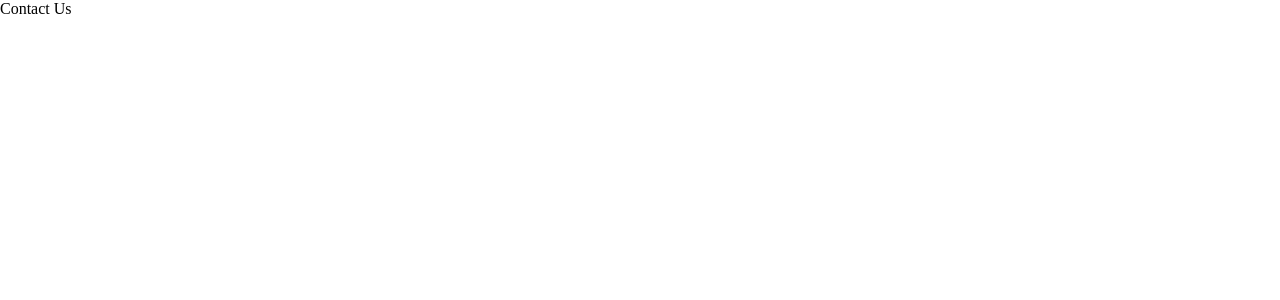
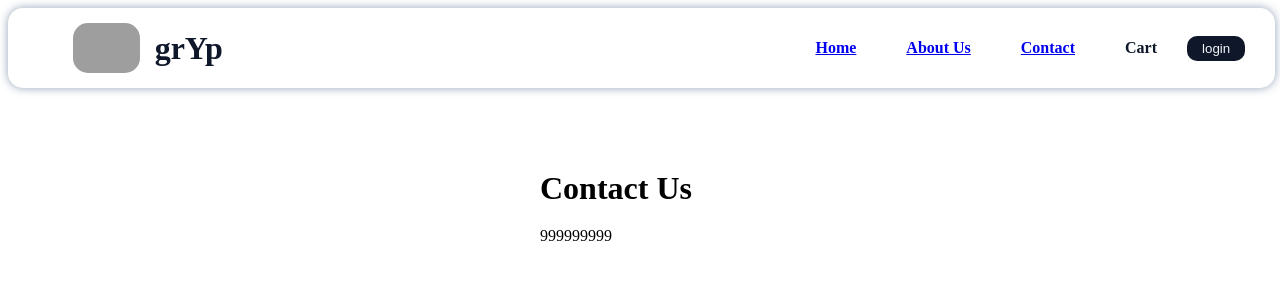
Before and after one commit to Anuj27aKamboj/grYp, a React (Vite) app: page /contact in a window 1280 px wide. Shown: the top 300 px of the page. Built offline with nearby package versions, Linux system fonts and the light colour scheme; grey boxes are pictures that could not be loaded.

Commit message:
Added Routing

```diff
--- a/index.css
+++ b/index.css
@@ -54,6 +54,7 @@
     font-weight: 900;
     border-radius: 10px;
 }
+
 
 .nav-items > ul > li:hover{
     background-color: #f1f5f9;
@@ -201,3 +202,43 @@
     height:50px;
     padding: 10px 5px;
 }
+
+.error-component{
+    height: 500px;
+    width: 600px;
+    align-content: center;
+    margin: 150px auto;
+}
+.error-component>img{
+    width: 100%;
+    height: 100%;
+    border-radius: 15px;
+}
+
+.contact-content, .about-content{
+    padding:20px;
+    width: 80%;
+    justify-content: center;
+    margin: auto;
+    margin-top: 150px;
+    align-content: center;
+}
+
+.contact-content>h1,p{
+    width: 200px;
+    margin: auto;
+}
+
+.about-content>h1,p{
+    width: 200px;
+    margin: auto;
+}
+
+.res-menu{
+    padding:20px;
+    width: 80%;
+    justify-content: center;
+    margin: auto;
+    margin-top: 150px;
+    align-content: center;
+}
--- a/src/App.js
+++ b/src/App.js
@@ -5,13 +5,14 @@ import { BodyComponent } from "./components/BodyComponent";
 import About from "./components/About";
 import Contact from "./components/Contact";
 import ErrorComponent from "./components/ErrorComponent";
-import { createBrowserRouter, RouterProvider } from "react-router-dom";
+import { createBrowserRouter, RouterProvider, Outlet } from "react-router-dom";
+import RestaurantMenu from "./RestaurantMenu";
 
 const AppLayout = () => {
   return (
     <div className="app">
       <HeaderComponent />
-      <BodyComponent />
+      <Outlet />
     </div>
   );
 };
@@ -19,18 +20,27 @@ const AppLayout = () => {
 const appRouter = createBrowserRouter([
   {
     path: "/",
-    element:<AppLayout />,
-    errorElement: <ErrorComponent />
+    element: <AppLayout />,
+    children: [
+      {
+        path:"/",
+        element: <BodyComponent />
       },
       {
         path: "/about",
         element: <About />,
       },
       {
-    path:"/contact",
+        path: "/contact",
         element: <Contact />,
-  }
-]
-)
+      },
+      {
+        path: "/restaurants/:resId",
+        element: <RestaurantMenu />,
+      },
+    ],
+    errorElement: <ErrorComponent />,
+  },
+]);
 const root = ReactDOM.createRoot(document.getElementById("root"));
 root.render(<RouterProvider router={appRouter} />);
--- /dev/null
+++ b/src/RestaurantMenu.js
@@ -0,0 +1,49 @@
+import React, { useEffect, useState } from 'react'
+import { menuAPI} from '../utils/constants';
+import ShimmerCommponent from './components/ShimmerCommponent';
+import { useParams } from 'react-router';
+
+const RestaurantMenu = () => {
+    const [resInfo, setResInfo] = useState(null);
+
+    const {resId} = useParams();
+
+    console.log(resId);
+
+    useEffect(()=>{
+        fetchMenuData();
+    },[])
+
+    const fetchMenuData=async()=>{
+        const menuData = await fetch(menuAPI);
+        const menuJSON = await menuData.json();
+        console.log(menuJSON);
+        setResInfo(menuJSON.data)
+    };
+
+    if(resInfo === null){
+    return <ShimmerCommponent />};
+
+    const{name, cuisines, cloudinaryImageId, costForTwoMessage} = resInfo?.cards[2]?.card?.card?.info;
+
+    const {itemCards } = resInfo?.cards[4]?.groupedCard?.cardGroupMap?.REGULAR?.cards[1]?.card?.card;
+    console.log(itemCards);
+
+
+  return (
+    <div className='res-menu'>
+        <div className='menu-info'>
+            <h1>{name}</h1>
+            <div><span>{cuisines.join(", ")} </span><span>- {costForTwoMessage}</span></div>
+        </div>
+        <div className='menu-items'>
+            <ul>
+                {itemCards.map(menuItem=><li key={menuItem?.card?.info?.name}>{menuItem?.card?.info?.name} - {"Rs. "} {menuItem?.card?.info?.price/100 || menuItem?.card?.info?.defaultPrice/100}</li>)}
+            </ul>
+        </div>
+
+    </div>
+  )
+};
+
+export default RestaurantMenu
--- a/src/components/About.js
+++ b/src/components/About.js
@@ -1,9 +1,12 @@
-import React from 'react'
-
+import React from "react";
 const About = () => {
   return (
-    <div>About Us</div>
-  )
-}
+    <div>
+      <div className="about-content">
+        <h1>About Us</h1>
+      </div>
+    </div>
+  );
+};
 
-export default About
+export default About;
--- a/src/components/BodyComponent.js
+++ b/src/components/BodyComponent.js
@@ -1,6 +1,8 @@
 import React, { useState, useEffect } from "react";
 import { RestaurantCard } from "./RestaurantCard";
 import ShimmerCommponent from "./ShimmerCommponent";
+import { resAPI } from "../../utils/constants";
+import { Link } from "react-router-dom";
 
 export const BodyComponent = () => {
   const [listOfRestaurants, setListOfRestaurants] = useState([]);
@@ -12,9 +14,7 @@ export const BodyComponent = () => {
   }, []);
 
   const fetchData = async () => {
-    const response = await fetch(
-      "https://www.swiggy.com/dapi/restaurants/list/v5?lat=18.5204&lng=73.8567&page_type=DESKTOP_WEB_LISTING"
-    );
+    const response = await fetch(resAPI);
     const jsonData = await response.json();
 
     setListOfRestaurants(jsonData?.data?.cards[4]?.card?.card?.gridElements?.infoWithStyle?.restaurants);
@@ -64,7 +64,7 @@ export const BodyComponent = () => {
       </div>
       <div className="res-container">
         {filteredRestaurantList.map((restaurant) => (
-          <RestaurantCard key={restaurant.info.id} resData={restaurant} />
+          <Link key={restaurant.info.id} to={"restaurants/"+restaurant.info.id}><RestaurantCard resData={restaurant} /></Link>
         ))}{" "}
       </div>
     </div>
--- a/src/components/Contact.js
+++ b/src/components/Contact.js
@@ -1,9 +1,13 @@
-import React from 'react'
+import React from "react";
 
 const Contact = () => {
   return (
-    <div>Contact Us</div>
-  )
-}
+    <div>
+      <div className="contact-content">
+        <h1>Contact Us</h1></div>
+        <p>999999999</p>
+    </div>
+  );
+};
 
-export default Contact
+export default Contact;
--- a/src/components/ErrorComponent.js
+++ b/src/components/ErrorComponent.js
@@ -1,7 +1,14 @@
+import { useRouteError } from "react-router"
+
 const ErrorComponent =()=>{
-    return <div>
-        <img src="public/error_component_image.jpg" title="error icons" />
-    </div>
+    const errObj = useRouteError();
+
+    return errObj.status="404"?(<div className="error-component">
+        <img src="https://github.com/Anuj27aKamboj/grYp/blob/main/public/error_component_image.jpg?raw=true" title="error icons" />
+    </div>): (<div>
+        <h1>Oops Something Doesn't Feel Right</h1>
+        <h3>We're diagnosing</h3>
+    </div>)
 }
 
 export default ErrorComponent
--- a/src/components/HeaderComponent.js
+++ b/src/components/HeaderComponent.js
@@ -1,22 +1,43 @@
-import React, {useState}from "react";
+import React, { useState } from "react";
+import { Link } from "react-router-dom";
 
 export const HeaderComponent = () => {
-  const [loginBtn, setLoginBtn] = useState("login")
+  const [loginBtn, setLoginBtn] = useState("login");
 
   return (
     <div className="header">
       <div className="logo-container">
-        <img className="logo-img" src="https://github.com/Anuj27aKamboj/grYp/blob/main/public/image-new.jpg?raw=true" alt="logo image" />
+        <img
+          className="logo-img"
+          src="https://github.com/Anuj27aKamboj/grYp/blob/main/public/image-new.jpg?raw=true"
+          alt="logo image"
+        />
         <h1>grYp</h1>
       </div>
       <div className="nav-items">
         <ul>
-          <li>Home</li>
-          <li>About Us</li>
-          <li>Contact</li>
-          <li>Cart</li>
-          <button className="login-btn" onClick={()=>{
-            loginBtn === "login" ? setLoginBtn("logout") : setLoginBtn("login")}} >{loginBtn}</button>
+          <li>
+            <Link to="/">Home</Link>
+          </li>
+          <li>
+            <Link to="/about">About Us</Link>
+          </li>
+          <li>
+            <Link to="/contact">Contact</Link>
+          </li>
+          <li>
+            Cart
+          </li>
+          <button
+            className="login-btn"
+            onClick={() => {
+              loginBtn === "login"
+                ? setLoginBtn("logout")
+                : setLoginBtn("login");
+            }}
+          >
+            {loginBtn}
+          </button>
         </ul>
       </div>
     </div>
--- /dev/null
+++ b/utils/constants.js
@@ -0,0 +1,5 @@
+export const resAPI = "https://www.swiggy.com/dapi/restaurants/list/v5?lat=18.5204&lng=73.8567&page_type=DESKTOP_WEB_LISTING";
+
+// export const menuAPI = "https://www.swiggy.com/dapi/menu/pl?page-type=REGULAR_MENU&complete-menu=true&lat=28.4894154&lng=77.01186960000001&restaurantId=11672&catalog_qa=undefined&submitAction=ENTER";
+
+export const menuAPI = "https://namastedev.com/api/v1/listRestaurantMenu/123456";
```
Lines whose indentation alone changed are shown as unchanged.
